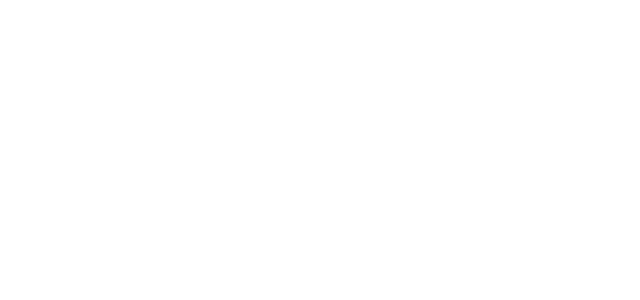
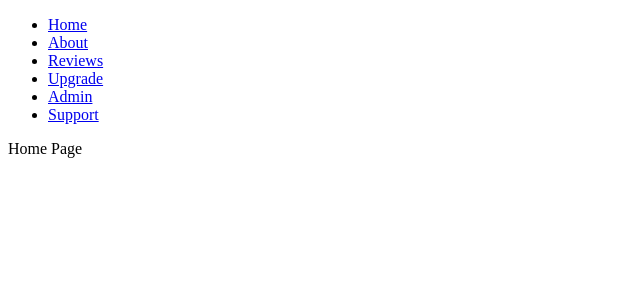
Before and after one commit to danielaprimacov/excuses-generator, a React (Vite) app: page / in a window 1280 px wide. Shown: the top 300 px of the page, without its empty margins (0-640 px from the left). Built offline with nearby package versions, Linux system fonts and the light colour scheme.

Commit message:
Defined the navigation and the routes

```diff
--- a/package.json
+++ b/package.json
@@ -11,7 +11,8 @@
   },
   "dependencies": {
     "react": "^19.0.0",
-    "react-dom": "^19.0.0"
+    "react-dom": "^19.0.0",
+    "react-router-dom": "^7.5.0"
   },
   "devDependencies": {
     "@eslint/js": "^9.21.0",
--- a/src/App.jsx
+++ b/src/App.jsx
@@ -1,7 +1,34 @@
+import { createBrowserRouter, RouterProvider } from "react-router-dom";
 import "./App.css";
+import Home from "./components/Home";
+import RootLayout from "./pages/RootLayout";
+import ErrorPage from "./pages/ErrorPage";
+import AboutPage from "./pages/AboutPage";
+import ExcusePage from "./pages/ExcusePage";
+import ReviewPage from "./pages/ReviewPage";
+import UpgradePage from "./pages/UpgradePage";
+import AdminPage from "./pages/AdminPage";
+import SupportPage from "./pages/SupportPage";
+
+const router = createBrowserRouter([
+  {
+    path: "/",
+    element: <RootLayout />,
+    errorElement: <ErrorPage />,
+    children: [
+      { index: true, element: <Home /> },
+      { path: "about", element: <AboutPage /> },
+      { path: "excuses/:excuseId", element: <ExcusePage /> },
+      { path: "reviews", element: <ReviewPage /> },
+      { path: "upgrade", element: <UpgradePage /> },
+      { path: "admin", element: <AdminPage /> },
+      { path: "support", element: <SupportPage /> },
+    ],
+  },
+]);
 
 function App() {
-  return <></>;
+  return <RouterProvider router={router} />;
 }
 
 export default App;
--- a/src/components/Home.jsx
+++ b/src/components/Home.jsx
@@ -1,15 +1,5 @@
-import Navbar from "./Navbar";
-import Footer from "./Footer";
-import Content from "./Content";
-
 function Home() {
-  return (
-    <>
-      <Navbar />
-      <Content />
-      <Footer />
-    </>
-  );
+  return <>Home Page</>;
 }
 
 export default Home;
--- a/src/components/Navbar.jsx
+++ /dev/null
@@ -1,5 +0,0 @@
-function Navbar() {
-  return <>Nav</>;
-}
-
-export default Navbar;
--- /dev/null
+++ b/src/components/Navigation.jsx
@@ -0,0 +1,34 @@
+import { Link } from "react-router-dom";
+
+function Navigation() {
+  return (
+    <>
+      <header>
+        <nav>
+          <ul>
+            <li>
+              <Link to="">Home</Link>
+            </li>
+            <li>
+              <Link to="/about">About</Link>
+            </li>
+            <li>
+              <Link to="/reviews">Reviews</Link>
+            </li>
+            <li>
+              <Link to="/upgrade">Upgrade</Link>
+            </li>
+            <li>
+              <Link to="/admin">Admin</Link>
+            </li>
+            <li>
+              <Link to="/support">Support</Link>
+            </li>
+          </ul>
+        </nav>
+      </header>
+    </>
+  );
+}
+
+export default Navigation;
--- /dev/null
+++ b/src/pages/AboutPage.jsx
@@ -0,0 +1,5 @@
+function AboutPage() {
+  return <>About</>;
+}
+
+export default AboutPage;
--- /dev/null
+++ b/src/pages/ErrorPage.jsx
@@ -0,0 +1,5 @@
+function ErrorPage() {
+  return <>Error</>;
+}
+
+export default ErrorPage;
--- /dev/null
+++ b/src/pages/RootLayout.jsx
@@ -0,0 +1,16 @@
+import { Outlet } from "react-router-dom";
+
+import Navigation from "../components/Navigation";
+
+function RootLayout() {
+  return (
+    <>
+      <Navigation />
+      <main>
+        <Outlet />
+      </main>
+    </>
+  );
+}
+
+export default RootLayout;
--- /dev/null
+++ b/src/pages/SupportPage.jsx
@@ -0,0 +1,5 @@
+function SupportPage() {
+  return <>Support</>;
+}
+
+export default SupportPage;
```
Also changed, not shown: 1 other file (tests, documents, lock files or other folders).
